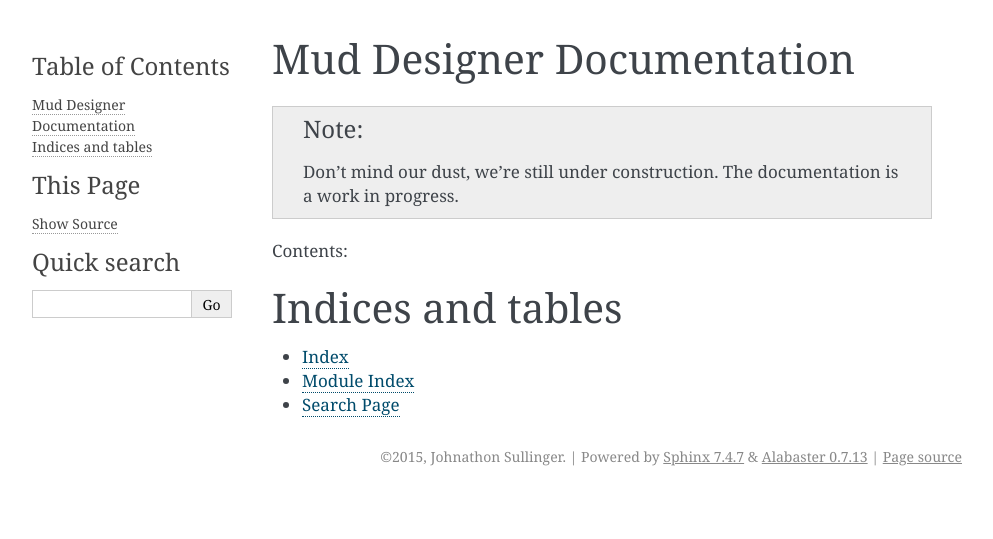
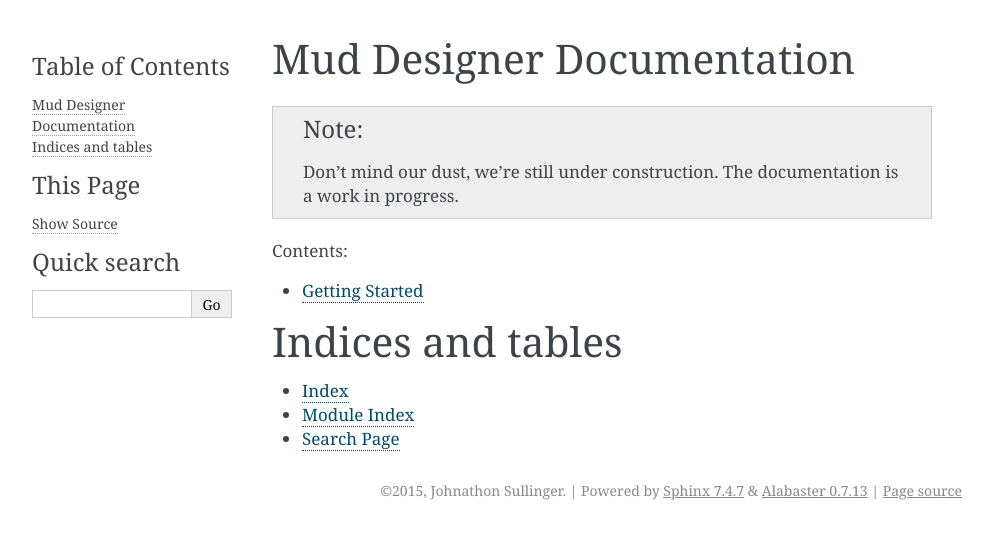
Before and after one commit to MudDesigner/Docs, a Sphinx documentation site: the page built from MudEngine/source/index.rst, in a window 1280 px wide. Shown: the top 539 px of the page, without its empty margins (148-1141 px from the left). Built offline with Sphinx 7.4.7, drawn with Linux system fonts in a browser that asks for light colours; pages that are not in the unit, such as notebooks, are missing from menus.

Commit message:
Added getting started place-holder.

```diff
--- a/MudEngine/source/index.rst
+++ b/MudEngine/source/index.rst
@@ -6,7 +6,9 @@
 Contents:
 
 .. toctree::
-   :maxdepth: 2
+   :titlesonly:
+
+   getting-started/index
 
 
 
```
Also changed, not shown: MudEngine/source/getting-started/index.rst (added, +7 -0 lines).
